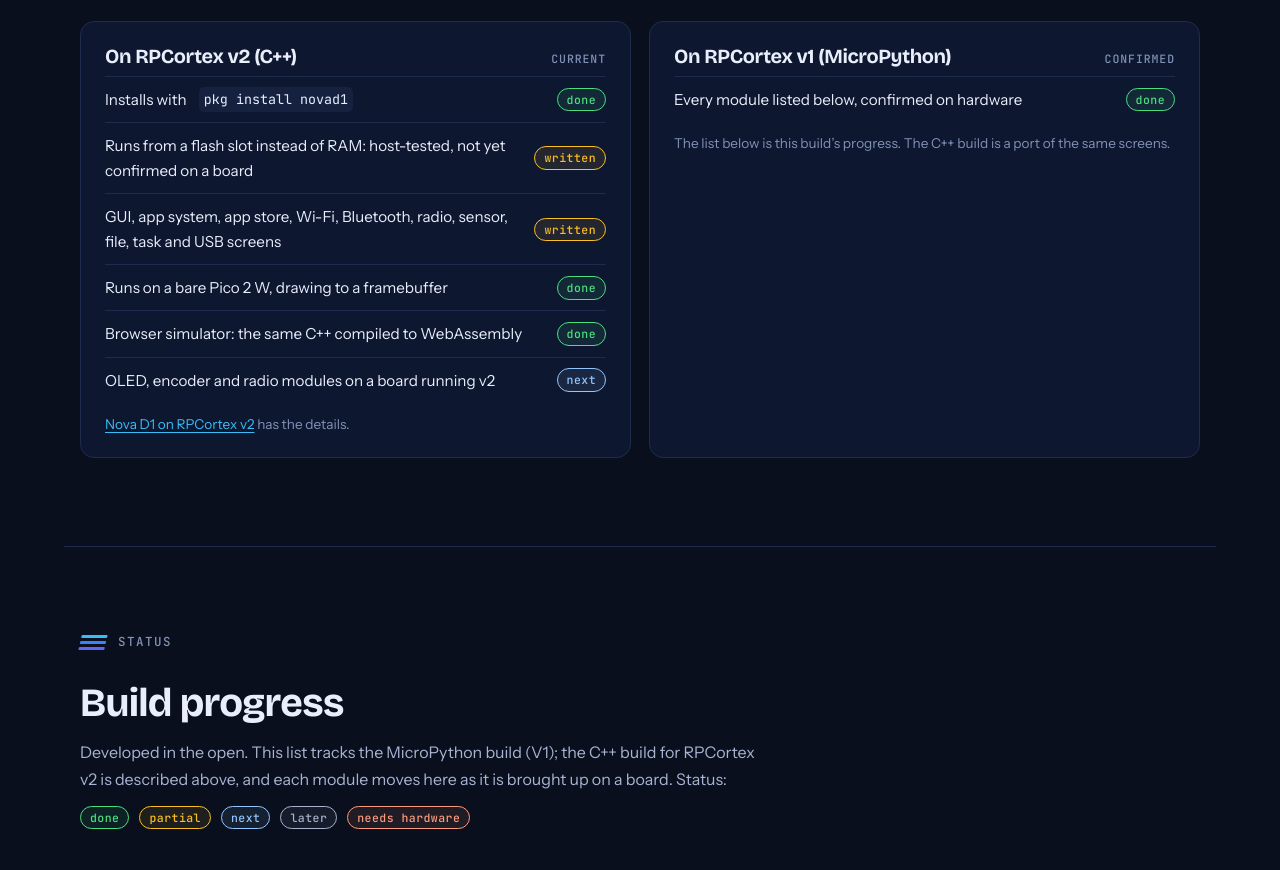
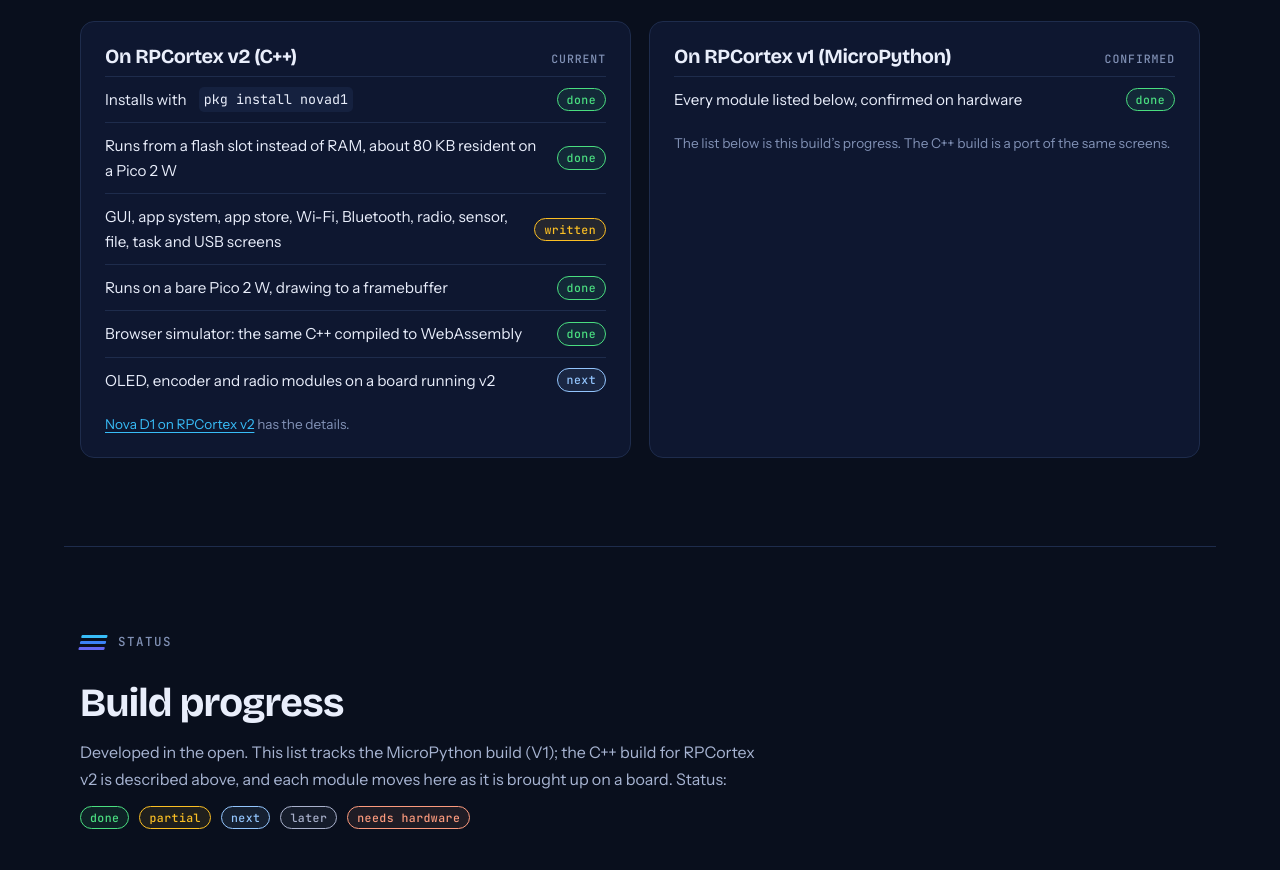
Before and after one commit to dash1101/NovaLabs, a plain HTML site: page d1.html in a window 1280 px wide. Shown: the part 1940-2810 px from the top of the page. Drawn offline with Linux system fonts and the light colour scheme.

Commit message:
Nova D1: running from the flash slot is confirmed on a Pico 2 W
Nova D1 1.7.1 was installed into the slot and ran from it on a Pico 2 W
on 2026-11-20, about 80 KB resident (the 62 KB figure predates the
current package). The D1 page marks it done and the v2 doc says so.

```diff
--- a/d1.html
+++ b/d1.html
@@ -30,7 +30,7 @@
   <div class="cats">
     <div class="panel cat"><h3>On RPCortex v2 (C++) <span class="pct">current</span></h3>
       <div class="feat">Installs with <code>pkg install novad1</code> <span class="badge b-done">done</span></div>
-      <div class="feat">Runs from a flash slot instead of RAM: host-tested, not yet confirmed on a board <span class="badge b-part">written</span></div>
+      <div class="feat">Runs from a flash slot instead of RAM, about 80 KB resident on a Pico 2 W <span class="badge b-done">done</span></div>
       <div class="feat">GUI, app system, app store, Wi-Fi, Bluetooth, radio, sensor, file, task and USB screens <span class="badge b-part">written</span></div>
       <div class="feat">Runs on a bare Pico 2 W, drawing to a framebuffer <span class="badge b-done">done</span></div>
       <div class="feat">Browser simulator: the same C++ compiled to WebAssembly <span class="badge b-done">done</span></div>
```
Also changed, not shown: docs/novad1-v2.html (+1 -1 lines), site/pages/d1.html (+1 -1 lines), 1 other file.
